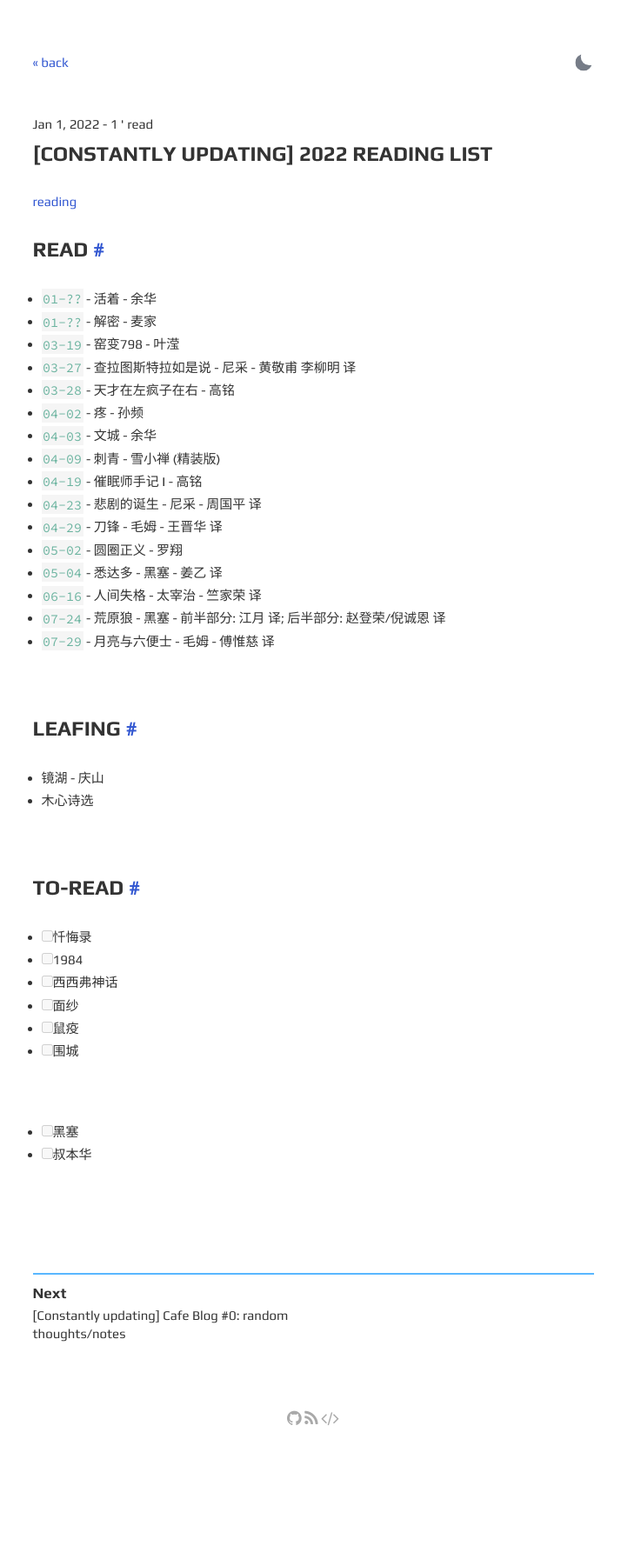
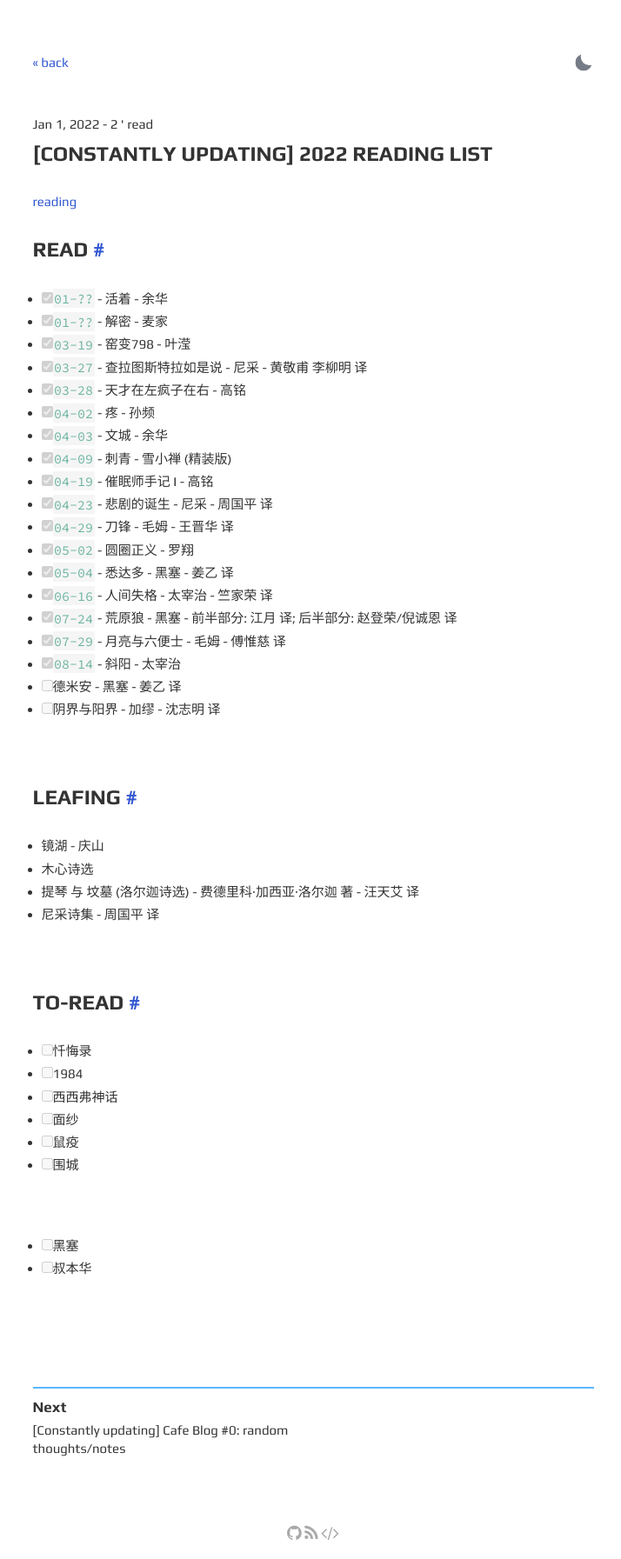
Before and after one commit to Sushi6006/Sushi6006.github.io, a Jekyll site: the page built from _posts/2022-01-01-booklist.md, in a window 1280 px wide. Shown: the whole page at 87% size, without its empty margins (280-994 px from the left). Built offline with Jekyll 4.4.1, drawn with Linux system fonts in a browser that asks for light colours; before the commit the page ends 1662 px from its top, so only the background shows below that.

Commit message:
Update 2022-01-01-booklist.md

```diff
--- a/_posts/2022-01-01-booklist.md
+++ b/_posts/2022-01-01-booklist.md
@@ -6,28 +6,33 @@ tags: reading
 ---
 
 ### READ
-- `01-??` - 活着 - 余华
-- `01-??` - 解密 - 麦家
-- `03-19` - 窑变798 - 叶滢
-- `03-27` - 查拉图斯特拉如是说 - 尼采 - 黄敬甫 李柳明 译
-- `03-28` - 天才在左疯子在右 - 高铭
-- `04-02` - 疼 - 孙频
-- `04-03` - 文城 - 余华
-- `04-09` - 刺青 - 雪小禅 (精装版)
-- `04-19` - 催眠师手记 I - 高铭
-- `04-23` - 悲剧的诞生 - 尼采 - 周国平 译
-- `04-29` - 刀锋 - 毛姆 - 王晋华 译
-- `05-02` - 圆圈正义 - 罗翔
-- `05-04` - 悉达多 - 黑塞 - 姜乙 译
-- `06-16` - 人间失格 - 太宰治 - 竺家荣 译
-- `07-24` - 荒原狼 - 黑塞 - 前半部分: 江月 译; 后半部分: 赵登荣/倪诚恩 译
-- `07-29` - 月亮与六便士 - 毛姆 - 傅惟慈 译
+- [x] `01-??` - 活着 - 余华
+- [x] `01-??` - 解密 - 麦家
+- [x] `03-19` - 窑变798 - 叶滢
+- [x] `03-27` - 查拉图斯特拉如是说 - 尼采 - 黄敬甫 李柳明 译
+- [x] `03-28` - 天才在左疯子在右 - 高铭
+- [x] `04-02` - 疼 - 孙频
+- [x] `04-03` - 文城 - 余华
+- [x] `04-09` - 刺青 - 雪小禅 (精装版)
+- [x] `04-19` - 催眠师手记 I - 高铭
+- [x] `04-23` - 悲剧的诞生 - 尼采 - 周国平 译
+- [x] `04-29` - 刀锋 - 毛姆 - 王晋华 译
+- [x] `05-02` - 圆圈正义 - 罗翔
+- [x] `05-04` - 悉达多 - 黑塞 - 姜乙 译
+- [x] `06-16` - 人间失格 - 太宰治 - 竺家荣 译
+- [x] `07-24` - 荒原狼 - 黑塞 - 前半部分: 江月 译; 后半部分: 赵登荣/倪诚恩 译
+- [x] `07-29` - 月亮与六便士 - 毛姆 - 傅惟慈 译
+- [x] `08-14` - 斜阳 - 太宰治
+- [ ] 德米安 - 黑塞 - 姜乙 译
+- [ ] 阴界与阳界 - 加缪 - 沈志明 译
 
 <br>
 
 ### LEAFING
 - 镜湖 - 庆山
 - 木心诗选
+- 提琴 与 坟墓 (洛尔迦诗选) - 费德里科·加西亚·洛尔迦 著 - 汪天艾 译
+- 尼采诗集 - 周国平 译
 
 <br>
 
```
